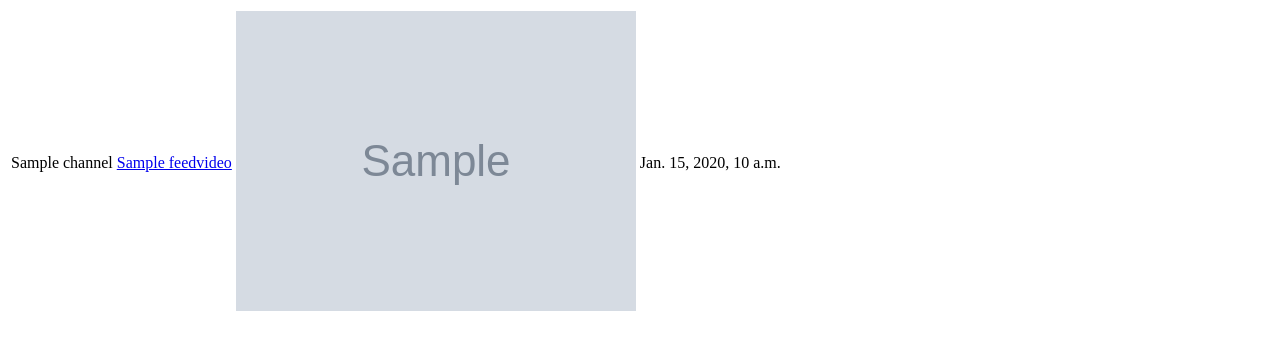
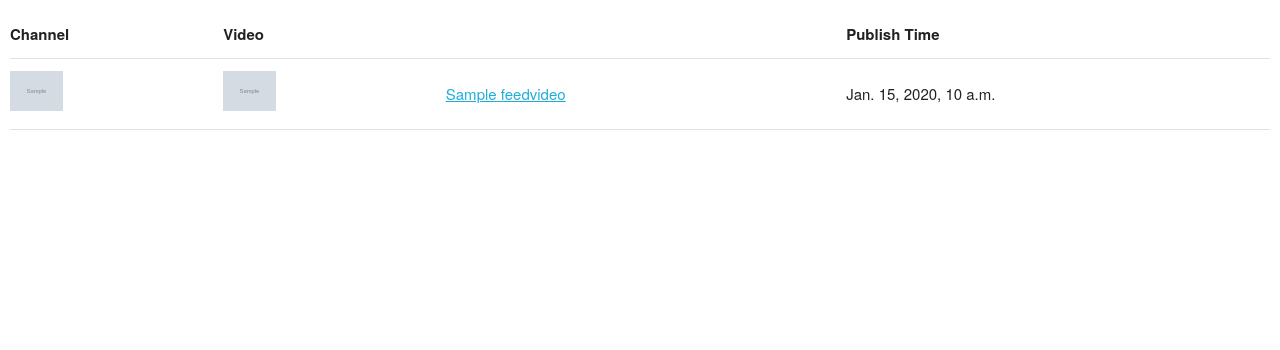
Before and after one commit to stevehead/youtubefeed, a Django app: template feed/templates/feed/feed.html in a window 1280 px wide. Shown: the top 350 px of the page. Run offline with Django 3.2, Linux system fonts and the light colour scheme; the template is opened without the code that fills it: values that come from a table or form of the project are taken from there, others are empty; tables that the repository leaves empty hold one stand-in row (values such as "Sample post"); grey boxes marked "Sample" are stand-in pictures.

Commit message:
Work on feed HTML/CSS.

```diff
--- /dev/null
+++ b/feed/static/css/custom.css
@@ -0,0 +1,9 @@
+body
+{
+    padding: 10px;
+}
+
+.yt-small-thumb
+{
+    height: 40px;
+}
--- /dev/null
+++ b/feed/templates/feed/base.html
@@ -0,0 +1,17 @@
+{% load staticfiles %}
+<!DOCTYPE html>
+<html>
+<head lang="en">
+    <meta charset="UTF-8">
+    <title></title>
+    <link rel="stylesheet" type="text/css" href="{% static "css/normalize.css" %}">
+    <link rel="stylesheet" type="text/css" href="{% static "css/skeleton.css" %}">
+    <link rel="stylesheet" type="text/css" href="{% static "css/custom.css" %}">
+</head>
+<body>
+
+{% block content %}
+{% endblock %}
+
+</body>
+</html>
--- a/feed/templates/feed/feed.html
+++ b/feed/templates/feed/feed.html
@@ -1,21 +1,25 @@
-<!DOCTYPE html>
-<html>
-<head lang="en">
-    <meta charset="UTF-8">
-    <title></title>
-</head>
-<body>
+{% extends "feed/base.html" %}
 
-<table>
-    {% for video in feed_videos %}
+{% block content %}
+<table class="u-full-width">
+    <thead>
         <tr>
-            <td>{{ video.channel.title }}</td>
-            <td><a href="{{ video.url }}" target="_blank">{{ video.title }}</a></td>
-            <td><a href="{{ video.url }}" target="_blank"><img src="{{ video.thumbnail }}" /></a></td>
-            <td>{{ video.published_at }}</td>
+            <th>Channel</th>
+            <th colspan="2">Video</th>
+            <th>Publish Time</th>
         </tr>
-    {% endfor %}
+    </thead>
+    <tbody>
+        {% for video in feed_videos %}
+            <tr>
+                <td>
+                    <img class="yt-small-thumb" src="{{ video.channel.thumbnail }}">
+                </td>
+                <td><a href="{{ video.url }}" target="_blank"><img class="yt-small-thumb" src="{{ video.thumbnail }}"></a></td>
+                <td><a href="{{ video.url }}" target="_blank">{{ video.title }}</a></td>
+                <td>{{ video.published_at }}</td>
+            </tr>
+        {% endfor %}
+    </tbody>
 </table>
-
-</body>
-</html>
+{% endblock %}
```
